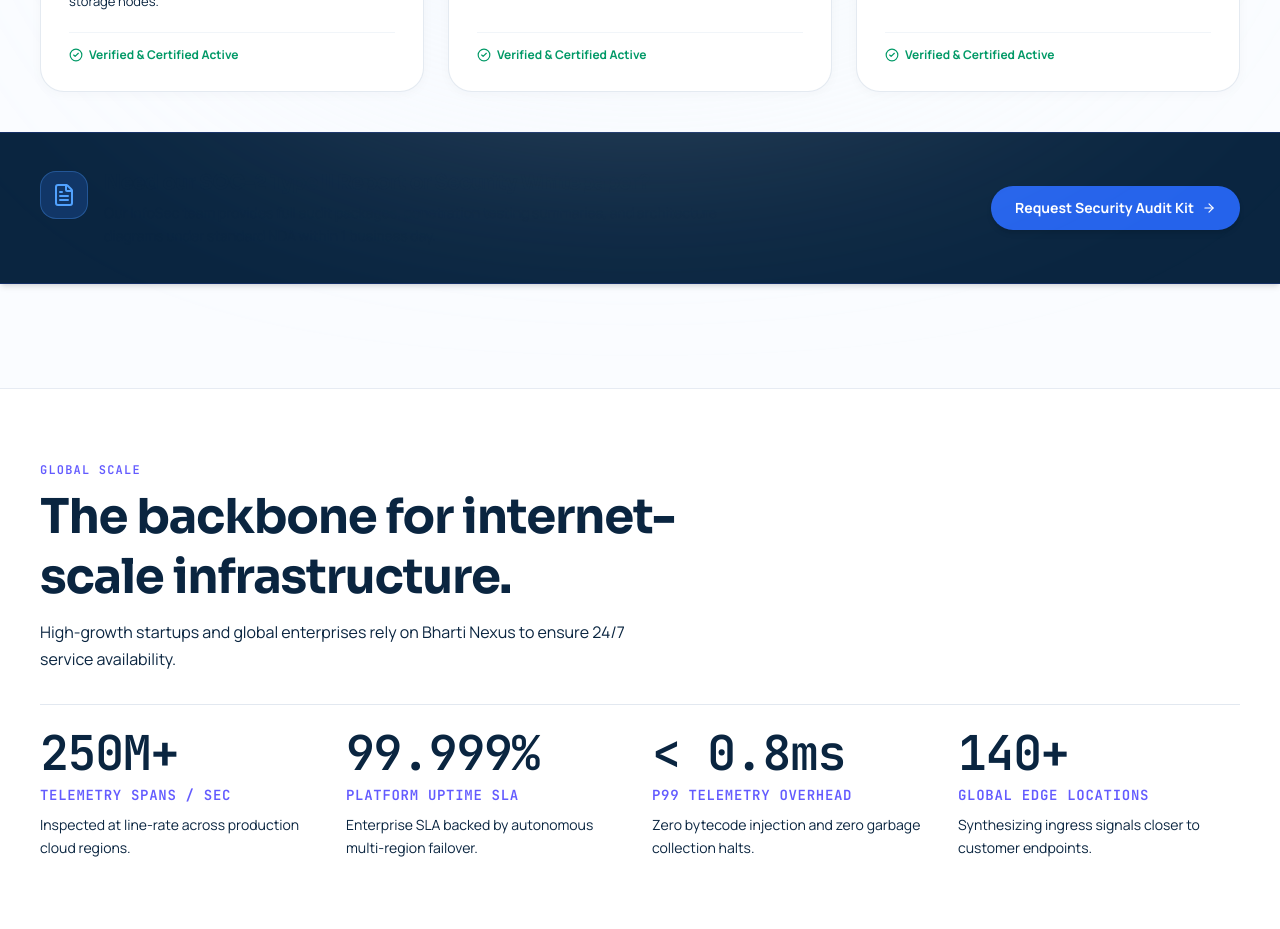
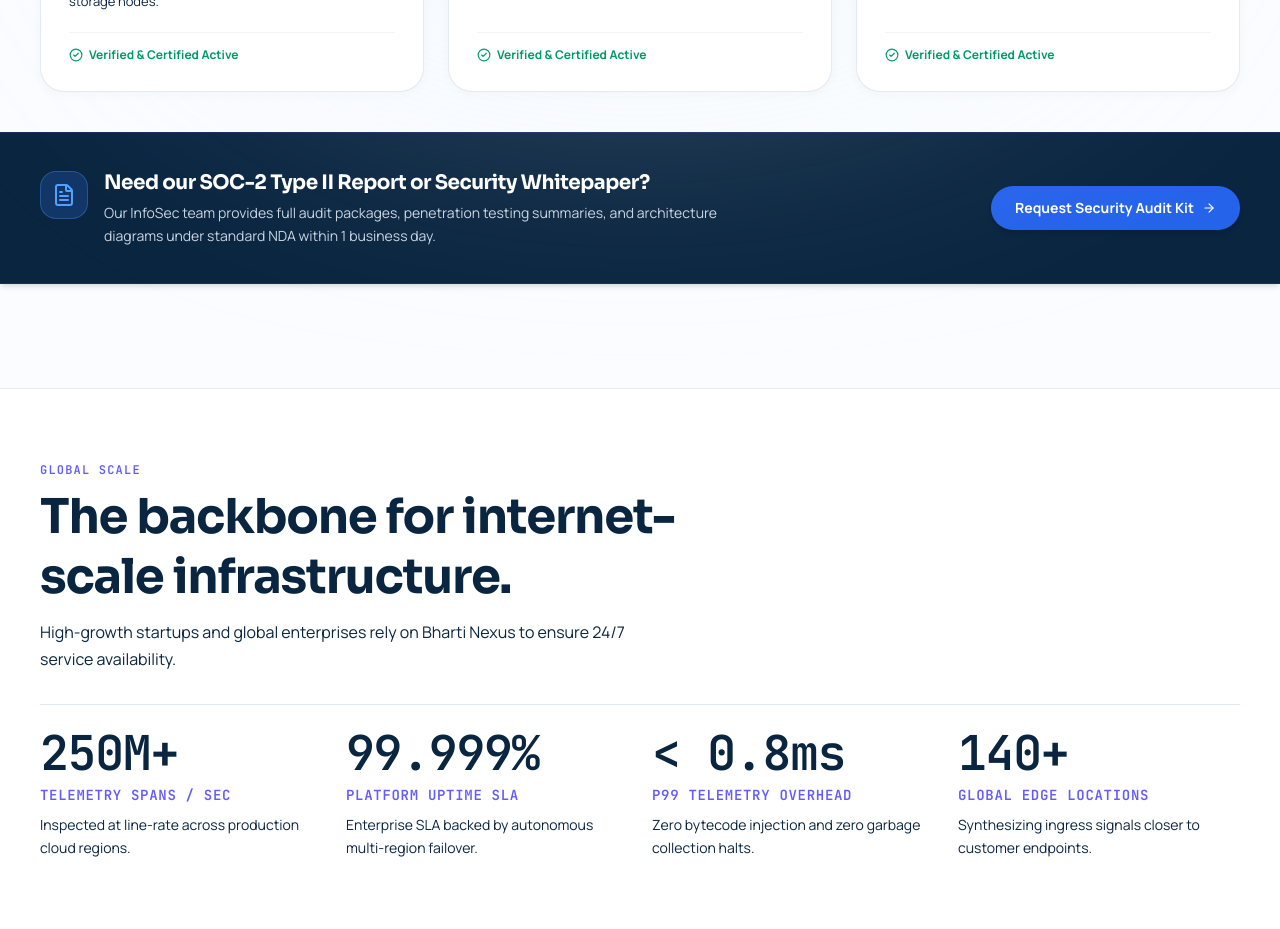
Before and after one commit to samarth3394/BhartiAppplus, a Next.js app in the folder frontend/: page / in a window 1280 px wide. Shown: the part 6900-7829 px from the top of the page. Built offline with nearby package versions, Linux system fonts and the light colour scheme.

Commit message:
fix(security): ensure white text color on dark navy CTA stripe is strictly applied

```diff
--- a/frontend/src/components/landing/BrexalTrustSecuritySection.tsx
+++ b/frontend/src/components/landing/BrexalTrustSecuritySection.tsx
@@ -129,17 +129,23 @@ export function BrexalTrustSecuritySection() {
       </div>
 
       {/* ── FULL SCREEN EDGE-TO-EDGE ORIGINAL DARK NAVY SECURITY REPORT CTA STRIPE ── */}
-      <div className="w-full bg-[#0A2540] border-y border-[#1E3A8A]/50 py-7 sm:py-9 shadow-md text-left mt-8 sm:mt-10">
+      <div className="w-full bg-[#0A2540] border-y border-[#1E3A8A]/50 py-7 sm:py-9 text-white shadow-md text-left mt-8 sm:mt-10">
         <div className="max-w-[1320px] mx-auto px-4 sm:px-10 flex flex-col lg:flex-row items-start lg:items-center justify-between gap-6">
           <div className="flex items-start gap-4">
             <div className="w-12 h-12 rounded-2xl bg-blue-500/20 text-blue-400 border border-blue-400/30 flex items-center justify-center shrink-0 mt-0.5 shadow-2xs">
               <FileText size={24} />
             </div>
-            <div>
-              <h3 className="text-lg sm:text-xl font-extrabold text-white mb-1">
+            <div className="text-white">
+              <h3
+                style={{ color: "#FFFFFF" }}
+                className="text-lg sm:text-xl font-extrabold !text-white mb-1"
+              >
                 Need our SOC-2 Type II Report or Security Whitepaper?
               </h3>
-              <p className="text-xs sm:text-sm text-slate-300 max-w-2xl leading-relaxed">
+              <p
+                style={{ color: "#CBD5E1" }}
+                className="text-xs sm:text-sm !text-slate-300 max-w-2xl leading-relaxed"
+              >
                 Our InfoSec team provides full audit packages, penetration testing summaries, and architecture diagrams under standard NDA within 1 business day.
               </p>
             </div>
@@ -147,10 +153,10 @@ export function BrexalTrustSecuritySection() {
 
           <Link
             href="/login"
-            className="inline-flex items-center gap-2 px-6 py-3 rounded-full bg-[#2563EB] hover:bg-[#1D4ED8] text-white font-bold text-xs sm:text-sm transition-all shadow-md shrink-0 whitespace-nowrap cursor-pointer"
+            className="inline-flex items-center gap-2 px-6 py-3 rounded-full bg-[#2563EB] hover:bg-[#1D4ED8] !text-white font-bold text-xs sm:text-sm transition-all shadow-md shrink-0 whitespace-nowrap cursor-pointer"
           >
-            <span>Request Security Audit Kit</span>
-            <ArrowRight size={14} />
+            <span style={{ color: "#FFFFFF" }}>Request Security Audit Kit</span>
+            <ArrowRight size={14} className="text-white" />
           </Link>
         </div>
       </div>
```
